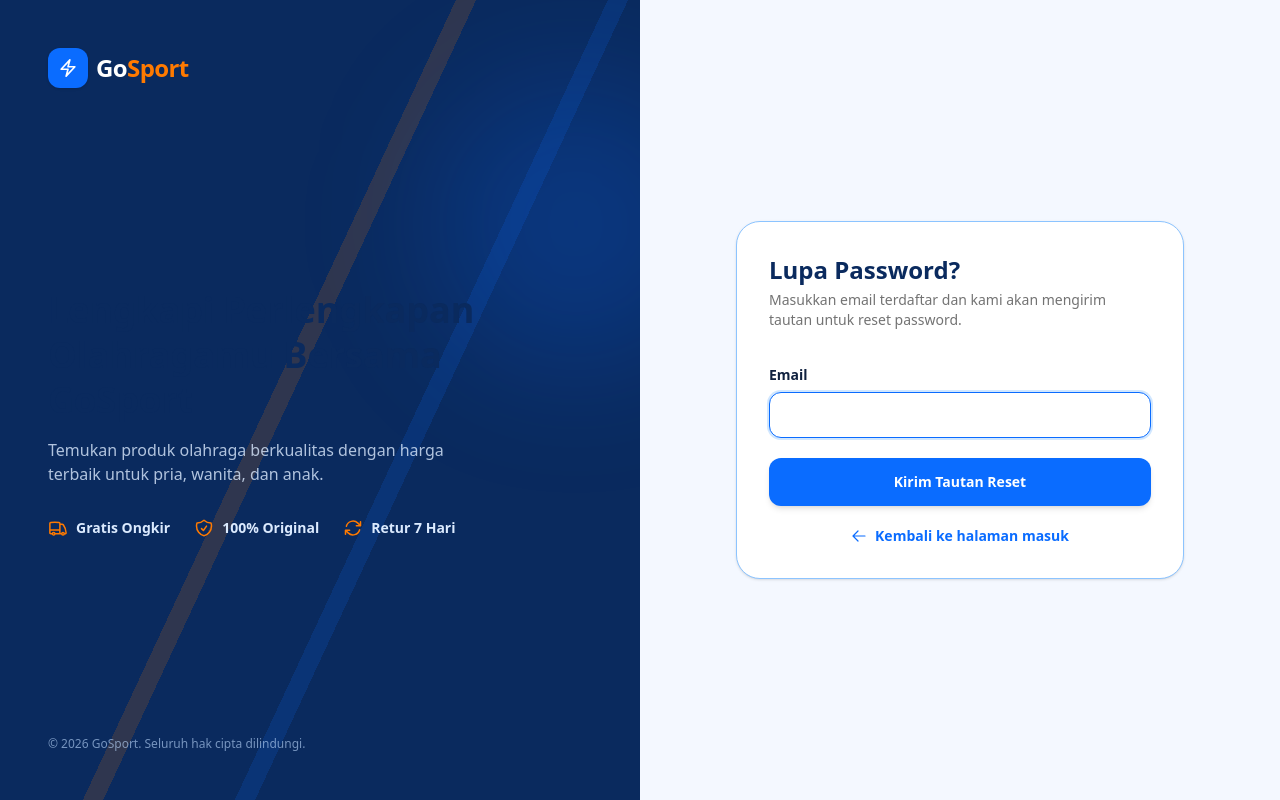
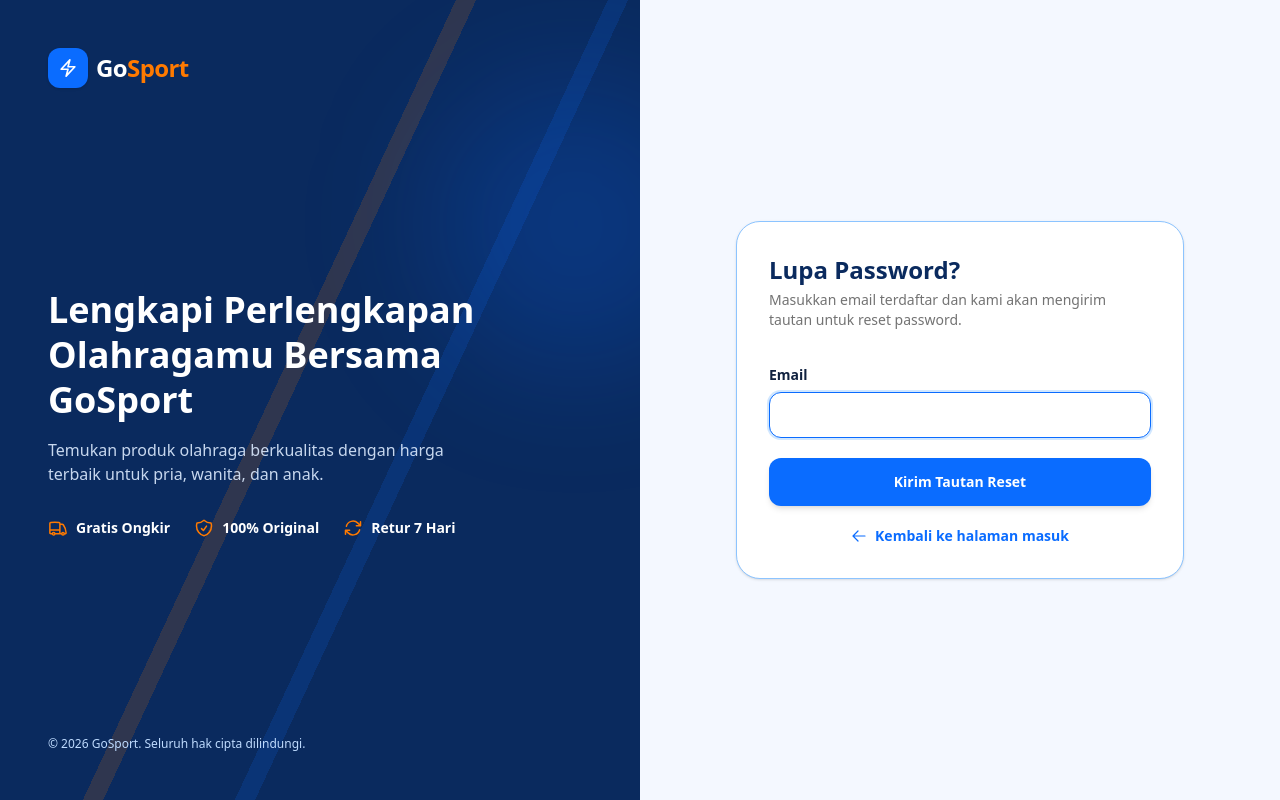
Before and after one commit to adityaBagas12/Go-Sport, a Laravel app: page /lupa-password in a window 1280 px wide. Run offline with Laravel 12, Linux system fonts and the light colour scheme; style sheets or scripts are compiled from the project's sources.

Commit message:
fix(auth): make heading and supporting text white on dark blue sidebar for contrast

```diff
--- a/resources/views/layouts/auth.blade.php
+++ b/resources/views/layouts/auth.blade.php
@@ -22,18 +22,18 @@
             </a>
 
             <div class="relative">
-                <h2 class="text-4xl font-black leading-tight">Lengkapi Perlengkapan Olahragamu Bersama GoSport</h2>
-                <p class="mt-4 max-w-md text-blue-100/80">Temukan produk olahraga berkualitas dengan harga terbaik untuk pria, wanita, dan anak.</p>
+                <h2 class="text-4xl font-black leading-tight text-white">Lengkapi Perlengkapan Olahragamu Bersama GoSport</h2>
+                <p class="mt-4 max-w-md text-blue-100/90">Temukan produk olahraga berkualitas dengan harga terbaik untuk pria, wanita, dan anak.</p>
                 <div class="mt-8 flex flex-wrap gap-6">
                     @foreach ([['truck', 'Gratis Ongkir'], ['shield', '100% Original'], ['refresh', 'Retur 7 Hari']] as [$icon, $label])
-                        <div class="flex items-center gap-2 text-sm font-semibold text-blue-100">
+                        <div class="flex items-center gap-2 text-sm font-semibold text-white">
                             <x-icon :name="$icon" class="h-5 w-5 text-[#FF7A00]" /> {{ $label }}
                         </div>
                     @endforeach
                 </div>
             </div>
 
-            <p class="relative text-xs text-blue-200/60">&copy; {{ date('Y') }} GoSport. Seluruh hak cipta dilindungi.</p>
+            <p class="relative text-xs text-blue-200">&copy; {{ date('Y') }} GoSport. Seluruh hak cipta dilindungi.</p>
         </div>
 
         <div class="flex items-center justify-center p-6 sm:p-12">
```
